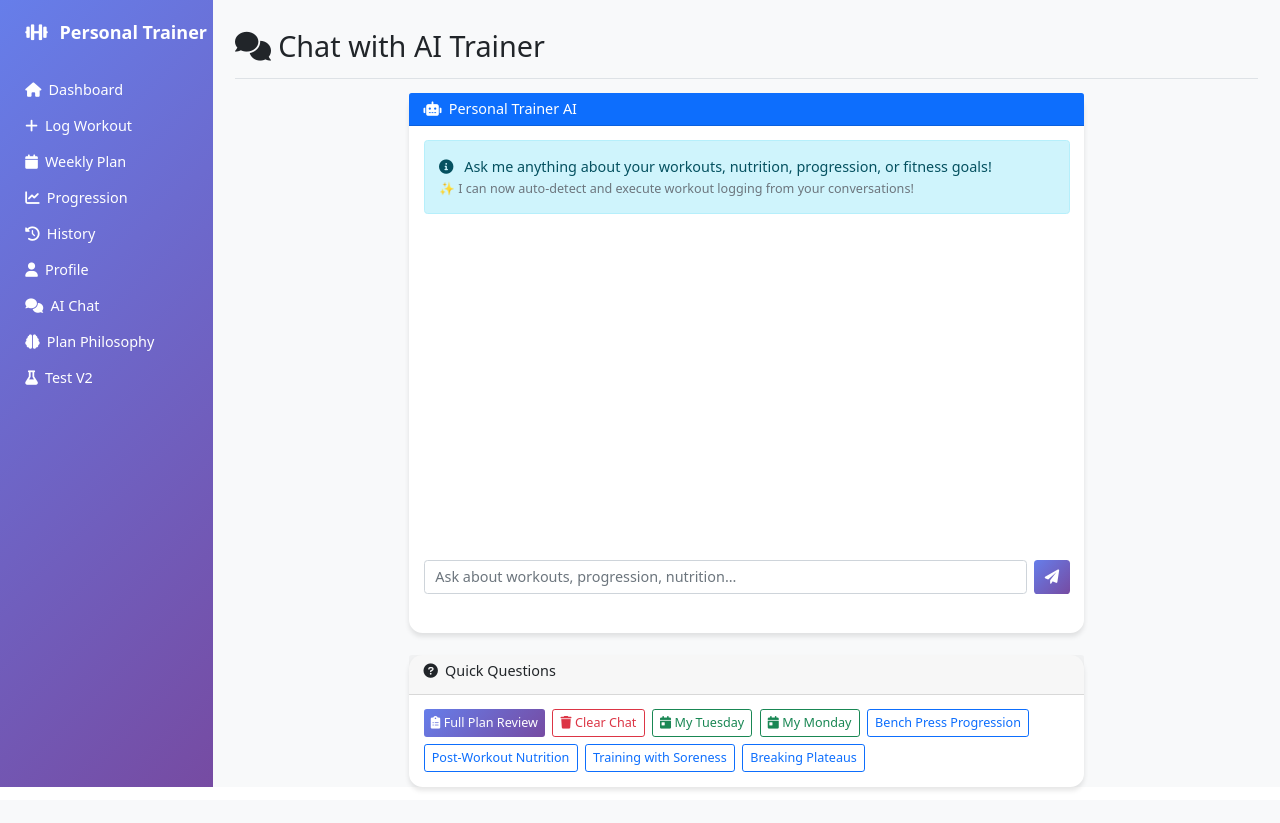
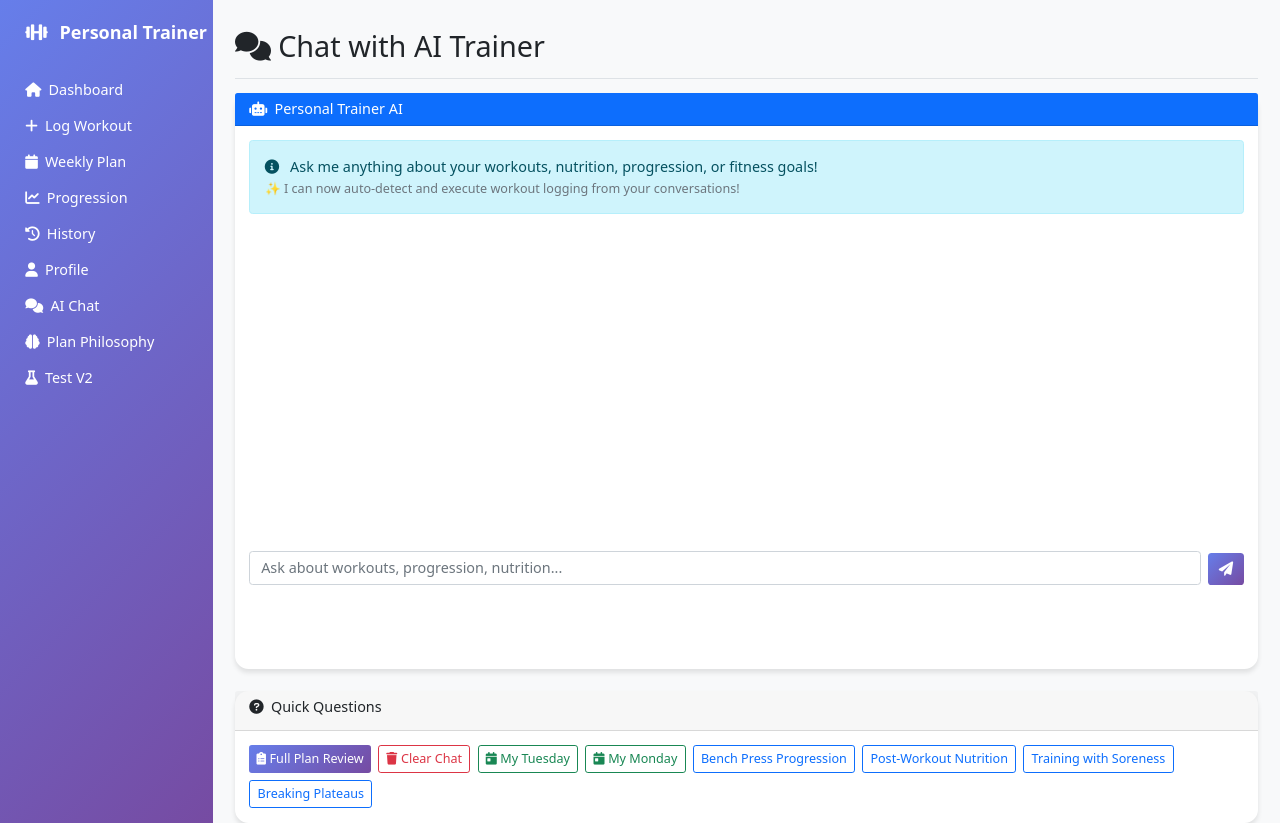
Before and after one commit to RyanDutko/Workout-Trainer, a Flask app: page /chat in a window 1280 px wide. Before the commit the page ends 789 px from the top, so only its background shows below. Run offline with Flask 3, Linux system fonts and the light colour scheme.

Commit message:
Assistant checkpoint: Make chat interface bigger with auto-expanding textarea
Assistant generated file changes:
- templates/chat.html: Make chat interface bigger and wider, and change input to expanding textarea, Add JavaScript for auto-expanding textarea, Remove the old auto-save input event listener that's now redundant, Update form submission to clear textarea properly and reset height

---

User prompt:

i want to change my AI chat UI interface.
right now its a small box inside the window, but id like it much bigger and wider, and also i dont want the message input bar to be a single line, i want it to expand if my message starts getting too long and automatically roll to the next line.

ask me a question if you dont understand my instructions

Replit-Commit-Author: Assistant
Replit-Commit-Session-Id: f7ad2d6d-24bc-484e-9fa4-8ea5384f21a8

```diff
--- a/templates/chat.html
+++ b/templates/chat.html
@@ -8,13 +8,13 @@
 </div>
 
 <div class="row">
-    <div class="col-md-8 mx-auto">
-        <div class="card" style="height: 600px;">
+    <div class="col-12">
+        <div class="card" style="height: 80vh;">
             <div class="card-header bg-primary text-white">
                 <h6 class="mb-0"><i class="fas fa-robot me-2"></i>Personal Trainer AI</h6>
             </div>
             <div class="card-body d-flex flex-column">
-                <div id="chatMessages" class="flex-grow-1 overflow-auto mb-3" style="max-height: 450px;">
+                <div id="chatMessages" class="flex-grow-1 overflow-auto mb-3" style="max-height: calc(80vh - 200px);">
                     <div class="alert alert-info">
                         <i class="fas fa-info-circle me-2"></i>
                         Ask me anything about your workouts, nutrition, progression, or fitness goals!
@@ -22,9 +22,12 @@
                     </div>
                 </div>
 
-                <form id="chatForm" class="d-flex gap-2">
-                    <input type="text" id="messageInput" class="form-control"
-                           placeholder="Ask about workouts, progression, nutrition..." required>
+                <form id="chatForm" class="d-flex gap-2 align-items-end">
+                    <textarea id="messageInput" class="form-control auto-expand"
+                              placeholder="Ask about workouts, progression, nutrition..."
+                              rows="1"
+                              style="resize: none; min-height: 38px; max-height: 120px;"
+                              required></textarea>
                     <button type="submit" class="btn btn-primary">
                         <i class="fas fa-paper-plane"></i>
                     </button>
@@ -78,24 +81,36 @@ const chatMessages = document.getElementById('chatMessages');
 let chatHistory = [];
 let conversationHistory = '';
 
-// Load conversation from localStorage on page load
-window.addEventListener('load', function() {
-    loadConversationFromStorage();
-});
+// Auto-expand textarea functionality
+function autoExpandTextarea(textarea) {
+    textarea.style.height = 'auto';
+    const scrollHeight = textarea.scrollHeight;
+    const maxHeight = 120; // max-height from CSS
+    const minHeight = 38;  // min-height from CSS
 
-// Auto-save input as user types
+    if (scrollHeight > maxHeight) {
+        textarea.style.height = maxHeight + 'px';
+        textarea.style.overflowY = 'auto';
+    } else {
+        textarea.style.height = Math.max(scrollHeight, minHeight) + 'px';
+        textarea.style.overflowY = 'hidden';
+    }
+}
+
+// Add event listeners for textarea auto-expansion
 messageInput.addEventListener('input', function() {
+    autoExpandTextarea(this);
+
+    // Existing auto-save functionality
     const existing = localStorage.getItem('aiChatConversation');
 
     if (existing) {
-        // Update existing conversation data
         try {
             const data = JSON.parse(existing);
             data.currentInput = messageInput.value;
             data.timestamp = Date.now();
             localStorage.setItem('aiChatConversation', JSON.stringify(data));
         } catch (e) {
-            // If parsing fails, create new data
             const conversationData = {
                 messages: chatMessages.innerHTML,
                 history: conversationHistory,
@@ -105,7 +120,6 @@ messageInput.addEventListener('input', function() {
             localStorage.setItem('aiChatConversation', JSON.stringify(conversationData));
         }
     } else {
-        // Create new conversation data just for the input
         const conversationData = {
             messages: chatMessages.innerHTML,
             history: conversationHistory,
@@ -115,6 +129,21 @@ messageInput.addEventListener('input', function() {
         localStorage.setItem('aiChatConversation', JSON.stringify(conversationData));
     }
 });
+
+// Handle Enter key (submit on Enter, new line on Shift+Enter)
+messageInput.addEventListener('keydown', function(e) {
+    if (e.key === 'Enter' && !e.shiftKey) {
+        e.preventDefault();
+        chatForm.dispatchEvent(new Event('submit'));
+    }
+});
+
+// Load conversation from localStorage on page load
+window.addEventListener('load', function() {
+    loadConversationFromStorage();
+});
+
+
 
 // Save conversation to localStorage
 function saveConversationToStorage() {
@@ -201,6 +230,8 @@ chatForm.addEventListener('submit', function(e) {
     // Add user message
     addMessage(message, 'user');
     messageInput.value = '';
+    // Reset textarea height
+    autoExpandTextarea(messageInput);
 
     // Update conversation history
     conversationHistory += `User: ${message}\n\n`;
```
